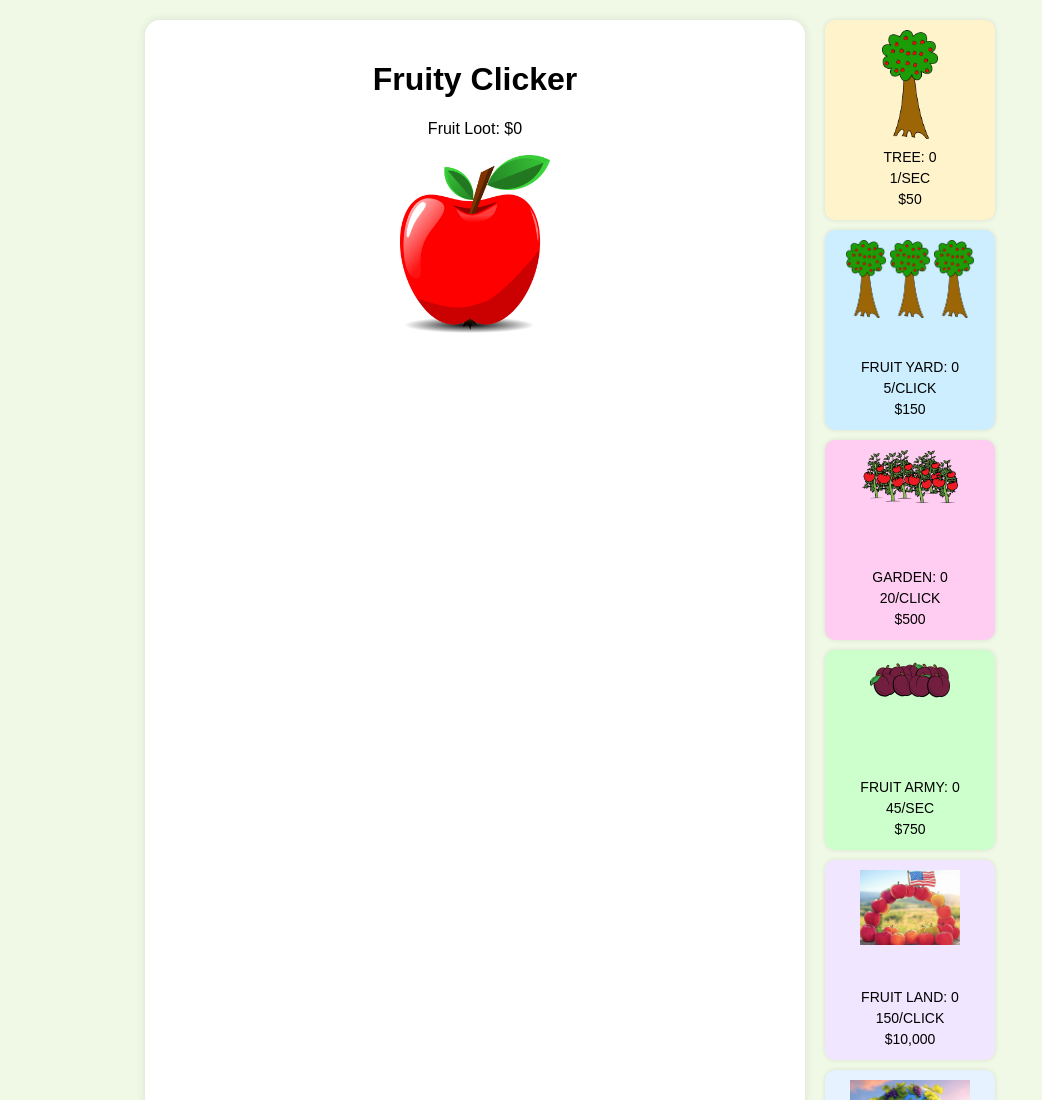
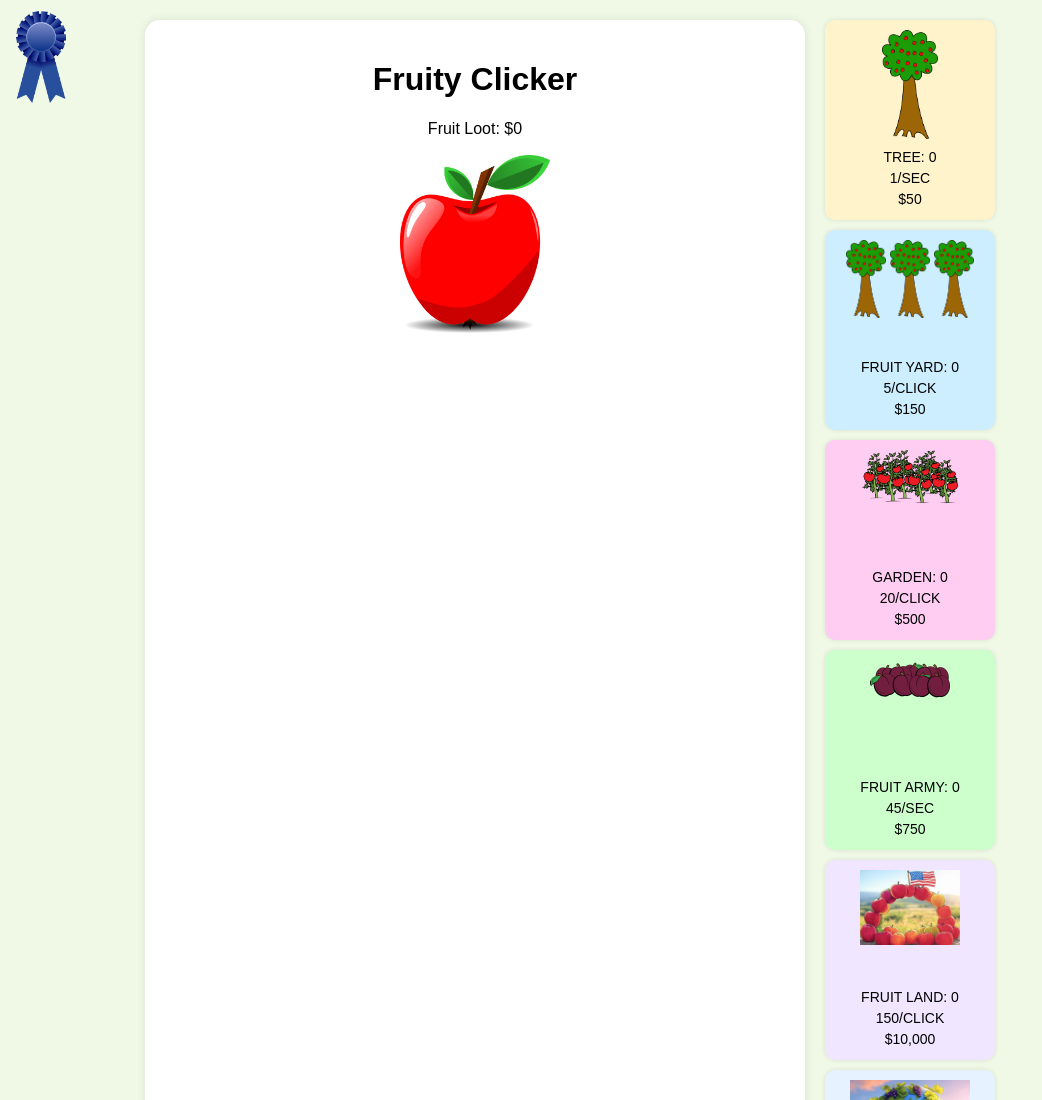
Before and after one commit to MicroSkillet/fruity-clicker, a plain HTML site: page index.html in a window 1280 px wide. Shown: the top 1100 px of the page, without its empty margins (0-1042 px from the left). Drawn offline with Linux system fonts and the light colour scheme.

Commit message:
Update index.html

```diff
--- a/index.html
+++ b/index.html
@@ -7,6 +7,22 @@
       background-color: #f0f8e6;
       margin: 0;
       font-family: Arial, sans-serif;
+      position: relative; /* For absolute positioning of rewards */
+    }
+    #rewardsButton {
+      position: absolute;
+      top: 10px;
+      left: 10px;
+      border: none;
+      background: none;
+      cursor: pointer;
+      transition: transform 0.1s;
+    }
+    #rewardsButton:hover {
+      opacity: 0.8;
+    }
+    #rewardsButton:active {
+      transform: scale(0.9);
     }
     #container {
       display: flex;
@@ -126,7 +142,7 @@
       background-color: #ccffe6;
     }
     #skibidiBox {
-      background-color: #f2e6ff; /* Light purple for Skibidi Fruit */
+      background-color: #f2e6ff;
     }
     #skibidiBox:hover {
       background-color: #e6ccff;
@@ -152,6 +168,7 @@
   </style>
 </head>
 <body>
+  <button id="rewardsButton" title="Rewards"><img src="rewards.png" width="50"></button>
   <div id="container">
     <div id="main">
       <h1>Fruity Clicker</h1>
@@ -302,6 +319,7 @@
     const cosmicBox = document.getElementById("cosmicBox");
     const cycleBox = document.getElementById("cycleBox");
     const skibidiBox = document.getElementById("skibidiBox");
+    const rewardsButton = document.getElementById("rewardsButton");
     const treeCount = document.getElementById("treeCount");
     const yardCount = document.getElementById("yardCount");
     const gardenCount = document.getElementById("gardenCount");
@@ -458,6 +476,11 @@
       }
     });
 
+    rewardsButton.addEventListener("click", function() {
+      // Placeholder for future rewards dropdown/window
+      alert("Rewards system coming soon!");
+    });
+
     setInterval(function() {
       score += (trees * 1) + (armies * 45) + (planets * 300) + (tnts * 600) + (cosmics * 5000) + (skibidis * 1000000);
       scoreDisplay.textContent = formatNumber(score);
```
